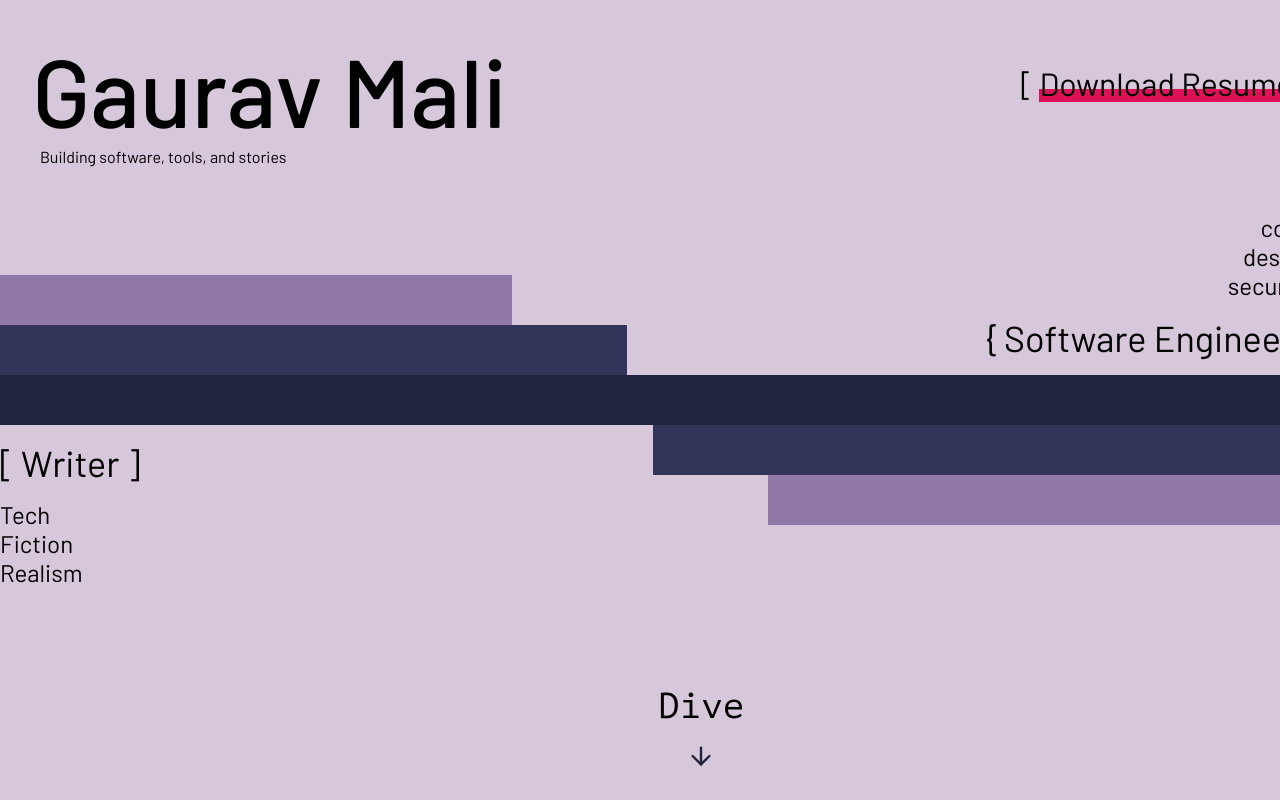
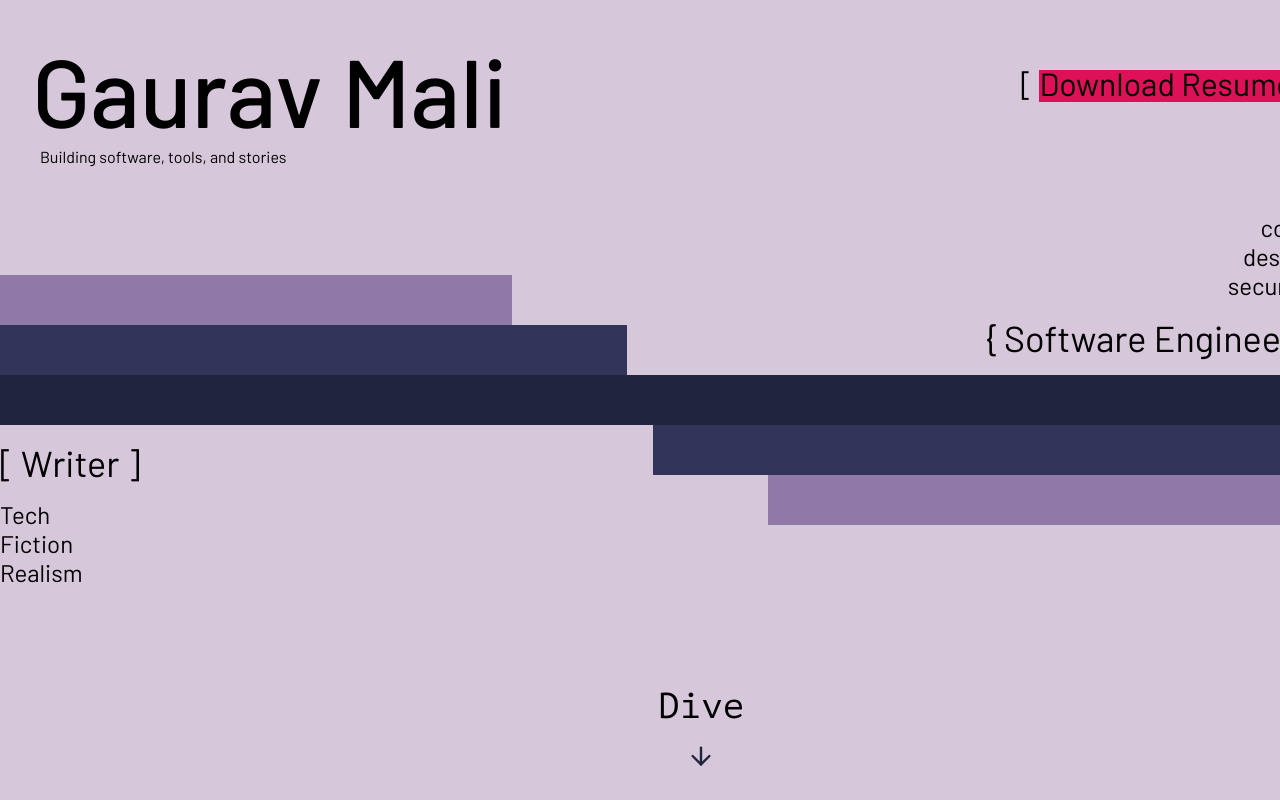
Before and after one commit to Briar-Castle/About, a React (Vite) app in the folder about/: page / in a window 1280 px wide. In both pictures the pointer is over the link "Download Resume". Shown: the top 800 px of the page. Built offline with nearby package versions, Linux system fonts and the light colour scheme.

Commit message:
refactor: highlight entire word with cherry red. Adjust movement animation

```diff
--- a/about/src/index.css
+++ b/about/src/index.css
@@ -29,7 +29,7 @@ a::before {
     position: absolute;
     bottom: 0;
     left: 0;
-    height: 0.4em;
+    height: 1em;
     width: 100%;
     transform: scaleX(0);
     transform-origin: left;
@@ -41,7 +41,7 @@ a::before {
 a:hover::before {
     transform: scaleX(100%);
     transform-origin: left;
-    transition: transform 0.3s ease-out;
+    transition: transform 0.5s cubic-bezier(0.23, 1, 0.320, 1);
 }
 
 a:not(:hover)::before {
```
